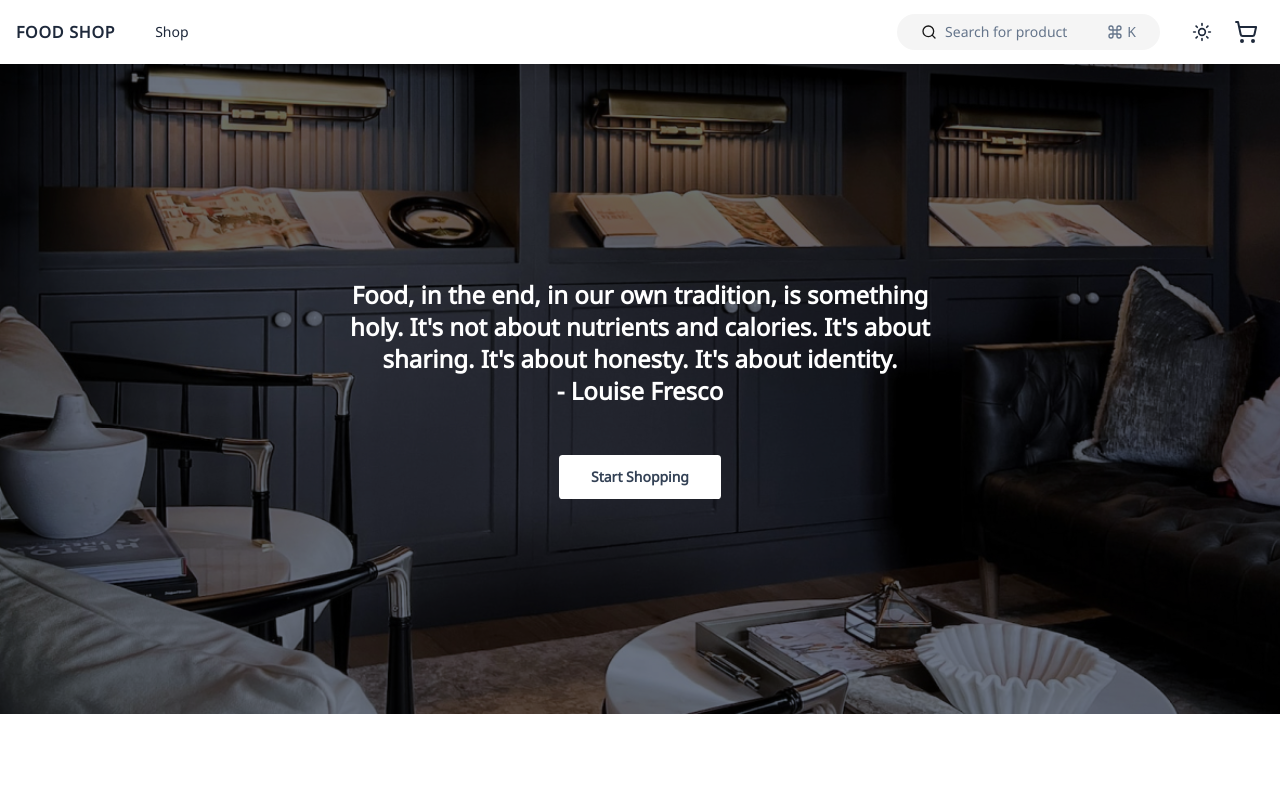
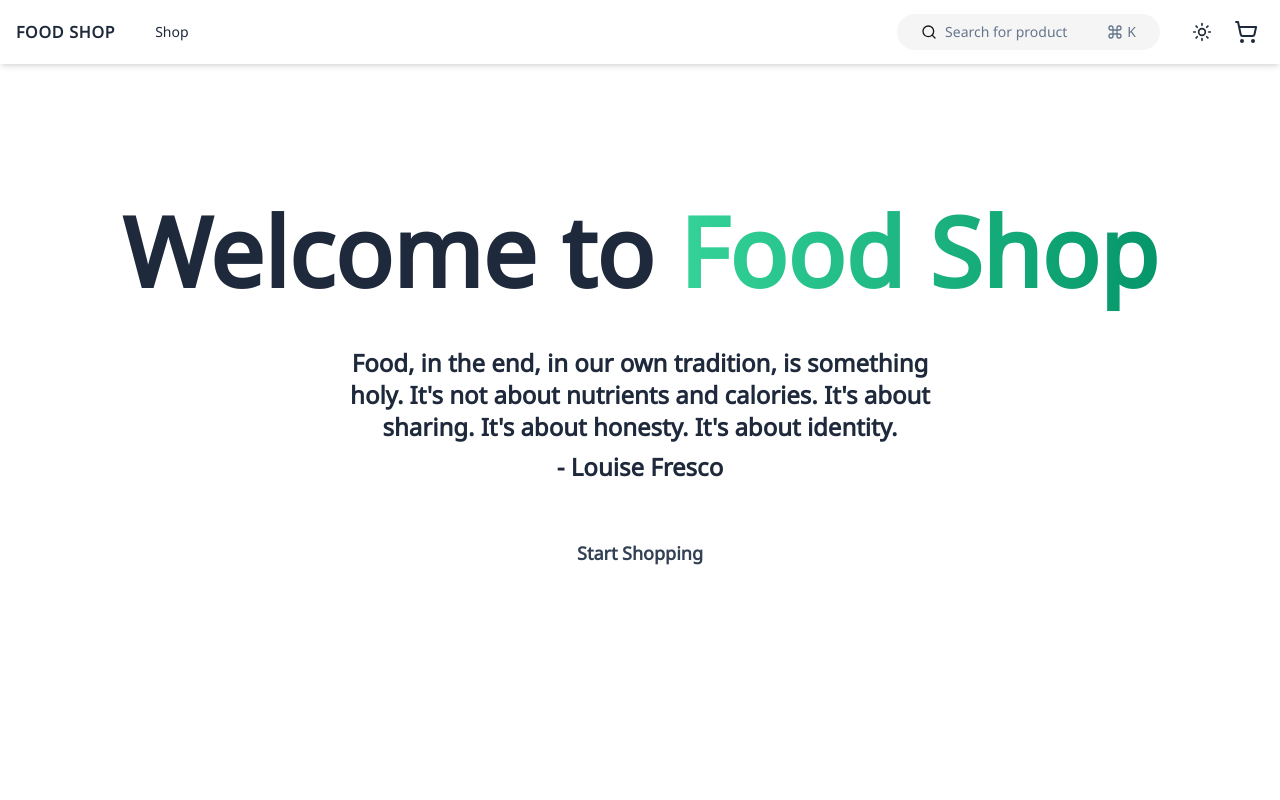
Before and after one commit to Narek-Pogosian/old-food-shop, a Next.js app: page / in a window 1280 px wide. Shown: the top 800 px of the page. Built offline with nearby package versions, Linux system fonts and the light colour scheme.

Commit message:
updated hero-section, changed checkout form

```diff
--- a/src/app/checkout/page.tsx
+++ b/src/app/checkout/page.tsx
@@ -1,38 +1,14 @@
 "use client";
 
-import CartItemCard from "@/components/cart/cart-item";
 import CheckoutForm from "@/components/checkout/checkout-form";
 import PageTitle from "@/components/page-title";
-import useCartContext from "@/hooks/use-cart-context";
-import useIsMounted from "@/hooks/use-is-mounted";
-import { getTotalPrice } from "@/lib/helpers/currency";
 
 const Checkout = () => {
-  const isMounted = useIsMounted();
-  const { cartItems } = useCartContext();
-
   return (
     <div className="container">
       <PageTitle>Checkout</PageTitle>
-      <div className="flex flex-col gap-8 lg:gap-32 lg:flex lg:flex-row-reverse">
-        <div className="min-w-[288px]">
-          {isMounted && (
-            <>
-              <p className="mb-2 text-lg font-semibold ">
-                Total Price: {getTotalPrice(cartItems)}
-              </p>
-              <ul className="grid gap-4 sm:grid-cols-2 lg:grid-cols-1">
-                {cartItems.map((item) => (
-                  <CartItemCard cartItem={item} key={item.productId} />
-                ))}
-              </ul>
-            </>
-          )}
-        </div>
-        <div className="lg:flex-1">
-          <CheckoutForm />
-        </div>
-      </div>
+
+      <CheckoutForm />
     </div>
   );
 };
--- a/src/components/checkout/checkout-form.tsx
+++ b/src/components/checkout/checkout-form.tsx
@@ -42,7 +42,7 @@ const CheckoutForm = () => {
       <div className="@container">
         <form
           onSubmit={form.handleSubmit(onSubmit)}
-          className="grid grid-cols-6 gap-4 @lg:gap-6"
+          className="grid grid-cols-6 gap-x-4 gap-y-6 @lg:gap-6"
         >
           <FormField
             control={form.control}
--- a/src/components/details/reviews/reviews-section.tsx
+++ b/src/components/details/reviews/reviews-section.tsx
@@ -8,7 +8,7 @@ type Props = {
   reviews: Review[];
 };
 
-const ReviewsSection = async ({ productId, reviews }: Props) => {
+const ReviewsSection = ({ productId, reviews }: Props) => {
   return (
     <>
       <h3 className="mb-4 text-2xl font-semibold">Client Reviews</h3>
--- a/src/components/header.tsx
+++ b/src/components/header.tsx
@@ -6,7 +6,7 @@ import SearchDialog from "./searchbox/search-dialog";
 
 const Header = () => {
   return (
-    <header className="sticky top-0 left-0 z-50 shadow-lg bg-card">
+    <header className="sticky top-0 left-0 z-50 shadow-md bg-card">
       <div className="container flex items-center justify-between h-16">
         <div className="flex items-center gap-2 md:gap-8">
           <Link href="/" className="font-bold tracking-wider uppercase">
--- a/src/components/home/hero-banner.tsx
+++ b/src/components/home/hero-banner.tsx
@@ -3,15 +3,21 @@ import { Button } from "../ui/button";
 
 const HeroBanner = () => {
   return (
-    <section className="bg-[url('/bg2.jpg')] px-2 h-[400px] md:h-[650px] bg-cover bg-blend-multiply bg-gray-500  flex items-center justify-center">
-      <div className="max-w-xl space-y-12 text-center md:max-w-2xl">
-        <p className="font-semibold text-white md:text-lg xl:text-2xl text-balance">
+    <section className="h-[500px] md:h-[650px] flex flex-col items-center justify-center text-center gap-12 px-2">
+      <h1 className="text-5xl font-bold leading-tight xl:text-8xl text-balance md:text-6xl">
+        Welcome to{" "}
+        <span className="text-transparent bg-gradient-to-r from-emerald-400 to-emerald-600 dark:from-emerald-500 dark:to-emerald-300 bg-clip-text">
+          Food Shop
+        </span>
+      </h1>
+      <div className="max-w-xl space-y-12 md:max-w-2xl">
+        <blockquote className="font-semibold md:text-lg xl:text-2xl text-balance">
           Food, in the end, in our own tradition, is something holy. It&#39;s
           not about nutrients and calories. It&#39;s about sharing. It&#39;s
           about honesty. It&#39;s about identity.
-          <br /> - Louise Fresco
-        </p>
-        <Button variant="white" asChild size="lg">
+          <footer className="mt-2">- Louise Fresco</footer>
+        </blockquote>
+        <Button variant="white" asChild size="lg" className="text-lg font-bold">
           <Link href="/shop">Start Shopping</Link>
         </Button>
       </div>
```
Also changed, not shown: public/bg2.jpg (deleted).
